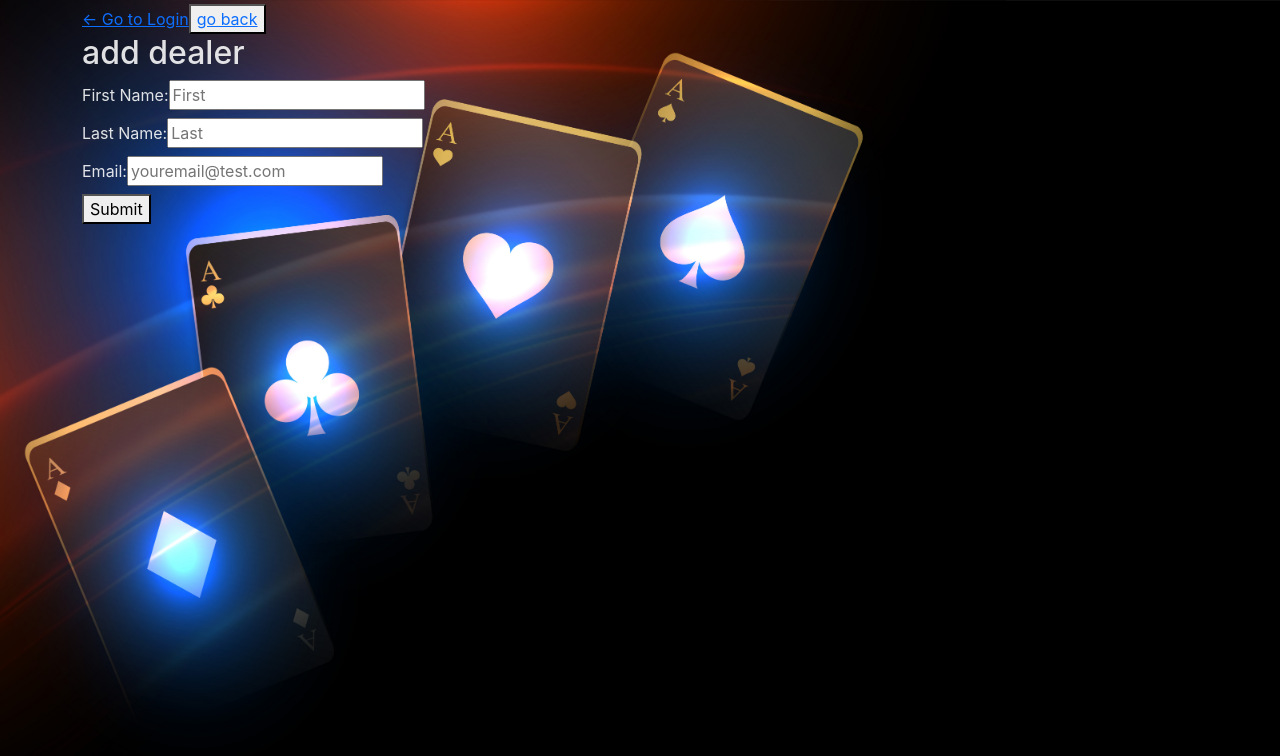
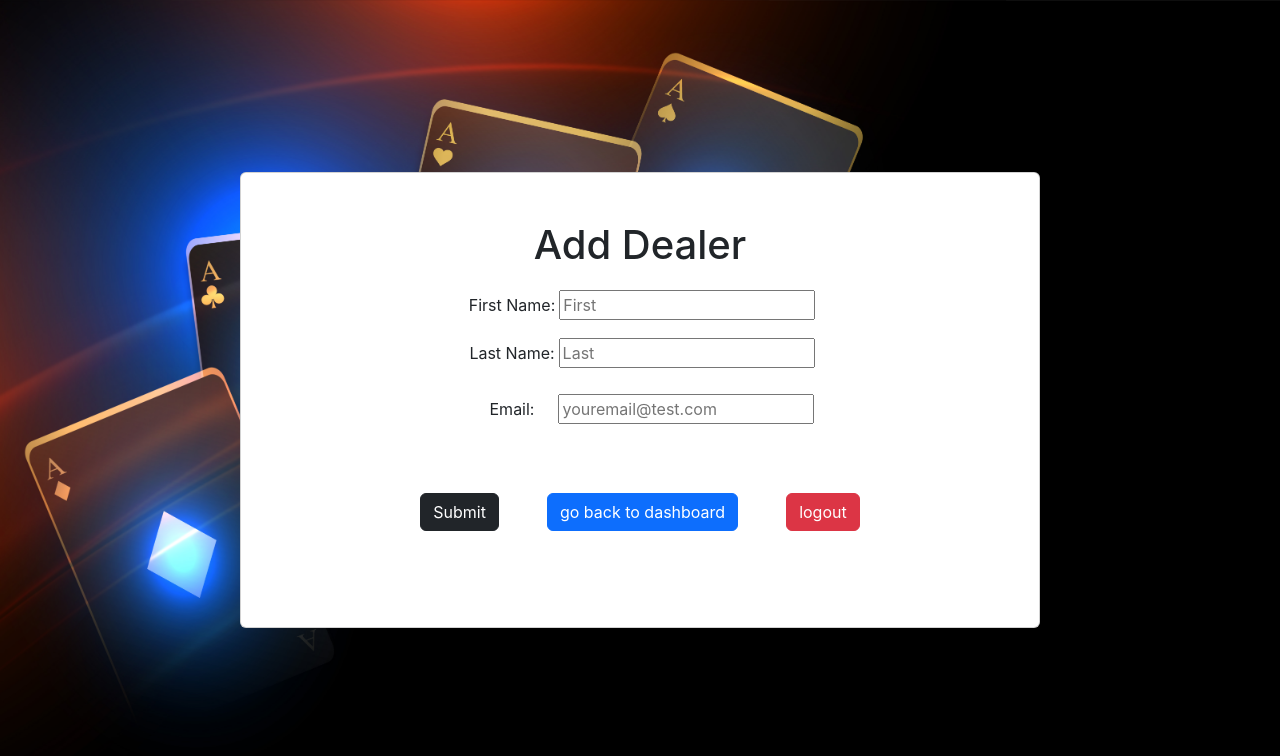
Before and after one commit to florezf90/dealer-data-tracker, a React (Vite) app in the folder client/: page /add-dealer in a window 1280 px wide. Shown: the top 756 px of the page. Built offline with nearby package versions, Linux system fonts and the light colour scheme; sample sign-in values are in the browser's storage.

Commit message:
making final changes to the styling

```diff
--- a/client/src/components/contactForm/contactForm.jsx
+++ b/client/src/components/contactForm/contactForm.jsx
@@ -43,7 +43,7 @@ sendEmail({variables: {input: formData}})
 
 
  return (
-    <Form className="mx-auto" style={{ maxWidth: "400px", margin: "0 auto" }}>
+    <Form className="mx-auto, my-5" style={{ maxWidth: "400px", margin: "0 auto", backgroundColor: "white", padding: "20px", borderRadius: "10px,", color: "black"}}>
       <Form.Group controlId="fullname">
         <Form.Label> Name</Form.Label>
         <Form.Control type="text" onChange={(e) => setfullname(e.target.value)} placeholder="John Smith"/>
--- a/client/src/components/dropdown/dropdown.jsx
+++ b/client/src/components/dropdown/dropdown.jsx
@@ -8,7 +8,7 @@ function CustomDropdown({ title, options }) {
     Auth.logout();
   };
   return (
-    <NavDropdown title={title} id="basic-nav-dropdown">
+    <NavDropdown title={title} id="basic-nav-dropdown"style={{ color: "black" }}>
       {options.map((option, index) => (
         <NavDropdown.Item key={index} href={option.href}>
           {option.label}
--- a/client/src/components/feature-cards/featurecards.jsx
+++ b/client/src/components/feature-cards/featurecards.jsx
@@ -29,8 +29,8 @@ const TwoColumnHero = ({ rowContents }) => {
           )}
           <Col className="d-flex align-items-center justify-content-center">
             <div className="left-content text-center mt-5 pt-5">
-              <h1 className="title">{title}</h1>
-              <p className="paragraph text-center " style={{ maxWidth: "700px" }}>
+              <h1 className="title" style={{textShadow: '3px 3px 8px rgba(0, 0, 0, 0.9)'}}>{title}</h1>
+              <p className="paragraph text-center " style={{ maxWidth: "700px", textShadow: '2px 2px 1px rgba(0, 0, 0, 4)' }}>
                 {paragraph}
               </p>
             </div>
--- a/client/src/components/presentation/presentationmodel.jsx
+++ b/client/src/components/presentation/presentationmodel.jsx
@@ -7,8 +7,8 @@ const PresentationModel = ({ title, paragraph}) => {
     <Container>
       <Row className="text-center mt-5">
         <Col>
-          <h1 className="display-1 " style={{ marginTop: "30px" }}> {title}</h1>
-          <p className="smaller-font">
+          <h1 className="display-1 " style={{ marginTop: "30px", textShadow: '3px 3px 8px rgba(0, 0, 0, 6)' }} > {title}</h1>
+          <p className="smaller-font" style={{ color: '#F0F0F0', textShadow: '2px 2px 3px rgba(0, 0, 0, 6)', fontSize: '1.2em' }}>
             {paragraph}
           </p>
         </Col>
--- a/client/src/components/team-presentation/teamcards.jsx
+++ b/client/src/components/team-presentation/teamcards.jsx
@@ -15,7 +15,7 @@ const TeamPresentation = ({ cardData }) => {
      <Container className="my-5">
       <Row className="text-center mt-5">
         <Col>
-          <h1 className="display-1" style={{ marginTop: "150px" }}>
+          <h1 className="display-1" style={{ marginTop: "150px", textShadow: '2px 2px 5px rgba(0, 0, 0, 6)' }}>
             The developer Team
           </h1>
         </Col>
--- a/client/src/components/title/titleAndParagraph.jsx
+++ b/client/src/components/title/titleAndParagraph.jsx
@@ -7,12 +7,12 @@ const TitleAndParagraph = ({ title, paragraph, paragraphpadding }) => {
 
   return (
     <Container className="my-5" >
-      <Row className="text-center mt-5" >
+      <Row className="text-center mt-5" style={{ textShadow: '3px 3px 8px rgba(0, 0, 0, 0.9)' }}>
         <Col>
-          <h1 className="display-1 " style={{ marginTop: "150px" }}> {title}</h1>
-          <p className="smaller-font" style={{ paddingBottom: paragraphpadding }} >
-            {paragraph}
-          </p>
+          <h1 className="display-1 " style={{ marginTop: "150px", textShadow: '3px 3px 8px rgba(0, 0, 0, 6)' }}> {title}</h1>
+<p className="smaller-font" style={{ paddingBottom: paragraphpadding, color: '#F0F0F0', textShadow: '2px 2px 1px rgba(0, 0, 0, 6)', fontSize: '1.2em' }}>
+  {paragraph}
+</p>
         </Col>
       </Row>
     </Container>
--- a/client/src/pages/Dashboard.jsx
+++ b/client/src/pages/Dashboard.jsx
@@ -1,55 +1,73 @@
-import { Link } from 'react-router-dom';
-import { useQuery } from '@apollo/client';
-import { useMutation } from '@apollo/client';
-import { GET_DEALERS } from '../utils/queries'; // Import the GraphQL query
-import { Card, Button} from 'react-bootstrap';
-import { REMOVE_DEALER } from '../utils/mutations';
-import AuthService from '../utils/auth';
-import Auth from '../utils/auth';
-import './dashboard.css';
-
+import { Link } from "react-router-dom";
+import { useQuery } from "@apollo/client";
+import { useMutation } from "@apollo/client";
+import { GET_DEALERS } from "../utils/queries"; // Import the GraphQL query
+import { Card, Button } from "react-bootstrap";
+import { REMOVE_DEALER } from "../utils/mutations";
+import AuthService from "../utils/auth";
+import Auth from "../utils/auth";
+import "./dashboard.css";
 
 const Dashboard = () => {
   // State to store dealer performance data
 
   const [removeDealer] = useMutation(REMOVE_DEALER);
 
-
   const { loading, error, data } = useQuery(GET_DEALERS, {
-    variables: { email: AuthService.getUserIdFromToken() }
+    variables: { email: AuthService.getUserIdFromToken() },
   });
 
   const logout = (event) => {
     event.preventDefault();
     Auth.logout();
-  }
+  };
 
   const handleDelete = async (dealerId) => {
     try {
       await removeDealer({
         variables: { _id: dealerId },
-      })
+      });
       window.location.reload();
     } catch (error) {
       console.error(error);
     }
-  }
-
-
+  };
 
   if (!AuthService.loggedIn()) {
-    window.location.assign('/login');
+    window.location.assign("/login");
   }
 
   // Check if data is undefined or dealers // dealers array is empty
-if (!data || !data.user || !data.user.dealers || data.user.dealers.length === 0) {
+  if (
+    !data ||
+    !data.user ||
+    !data.user.dealers ||
+    data.user.dealers.length === 0
+  ) {
     return (
-    <div className="dashboard">
-      <h2>Dealer Performance Dashboard</h2>
-      <p>No dealers available</p>
+      <div className="dealer-performance-list my-5">
+        <Card className="mx-auto my-3 p-3" style={{ width: "50%" }}>
+          <Card.Body>
+            <Card.Title className="m-2 mx-4">
+              {" "}
+              <h2>Dealer Performance Dashboard </h2>
+            </Card.Title>
+            <p className="mx-4 my-5">
+              {" "}
+              <h5>No hired dealers yet</h5>
+            </p>
             <Link to="/add-dealer">
-        <button>Add Dealer</button>
+              <Button variant="primary" className="m-2">
+                Add Dealer
+              </Button>
             </Link>
+            {Auth.loggedIn() && (
+              <Button variant="danger" className="m-2" onClick={logout}>
+                Logout
+              </Button>
+            )}
+          </Card.Body>
+        </Card>
       </div>
     );
   }
@@ -62,12 +80,23 @@ return (
       <div className="text-center my-5">
         <div className="row">
           <div className="col-6 offset-3">
-        <h2 style={{ backgroundColor: 'white', padding: '10px', color: 'black'}}>Dealer Performance Dashboard</h2>
+            <h2
+              style={{
+                backgroundColor: "white",
+                padding: "10px",
+                color: "black",
+                borderRadius: "8px",
+              }}
+            >
+              Dealer Performance Dashboard
+            </h2>
             <Link to="/add-dealer">
-          <Button variant="primary" className="m-2">Add Dealer</Button>
+              <Button variant="primary" className="m-2">
+                Add Dealer
+              </Button>
             </Link>
             {Auth.loggedIn() && (
-          <Button variant="light" className="m-2" onClick={logout}>
+              <Button variant="danger" className="m-2" onClick={logout}>
                 Logout
               </Button>
             )}
@@ -75,18 +104,40 @@ return (
         </div>
       </div>
       <div className="dealer-performance-list my-5">
-    {data.user.dealers.map(dealer => (
-      <Card key={dealer._id} className="mx-auto my-3 p-3" style={{ width: '50%' }}>
+        {data.user.dealers.map((dealer) => (
+          <Card
+            key={dealer._id}
+            className="mx-auto my-3 p-3"
+            style={{ width: "50%" }}
+          >
             <Card.Body>
-          <Card.Title className='m-2 mx-4'>{dealer.firstName} {dealer.lastName}</Card.Title>
-          <Card.Subtitle className="mx-4 my-3 text-muted">{dealer.email}</Card.Subtitle>
+              <Card.Title className="m-2 mx-4">
+                {dealer.firstName} {dealer.lastName}
+              </Card.Title>
+              <Card.Subtitle className="mx-4 my-3 text-muted">
+                {dealer.email}
+              </Card.Subtitle>
               <Card.Text className="mx-4 ">
                 hired on: {dealer.createdAt}
               </Card.Text>
               <div className="mb-2 mx-3">
-            <Button variant="danger" className="my-4 mx-2" onClick={() => handleDelete(dealer._id)}>Delete</Button>
-            <Link to={"/report-history/" + dealer._id}><Button variant="primary" className="mr-2 mx-2">View Reports</Button></Link>
-            <Link to={"/add-report/" + dealer._id}><Button variant="primary" className="mr-2 mx-2">New Report</Button></Link>
+                <Button
+                  variant="danger"
+                  className="my-4 mx-2"
+                  onClick={() => handleDelete(dealer._id)}
+                >
+                  Delete
+                </Button>
+                <Link to={"/report-history/" + dealer._id}>
+                  <Button variant="primary" className="mr-2 mx-2">
+                    View Reports
+                  </Button>
+                </Link>
+                <Link to={"/add-report/" + dealer._id}>
+                  <Button variant="primary" className="mr-2 mx-2">
+                    New Report
+                  </Button>
+                </Link>
               </div>
             </Card.Body>
           </Card>
--- a/client/src/pages/DealerForm.jsx
+++ b/client/src/pages/DealerForm.jsx
@@ -1,14 +1,26 @@
 import { useState } from 'react';
-import { Link } from 'react-router-dom';
 import { useMutation } from '@apollo/client';
 import { ADD_DEALER } from '../utils/mutations';
 import  AuthService  from '../utils/auth';
+import { Card, Button } from 'react-bootstrap';
+// import { Link, useHistory } from 'react-router-dom';
+
 
 
 function DealerForm() {
   const [formState, setFormState] = useState({ email: '', firstName: '', lastName: '' });
   const [addUser] = useMutation(ADD_DEALER);
   const isAuthenticated = AuthService.loggedIn();
+
+    const handleLogout = () => {
+    AuthService.logout();
+    window.location.replace('/login');
+  };
+
+    const handleGoBack = () => {
+window.location.assign('/dashboard');
+};
+
 
   if (!isAuthenticated) {
     window.location.assign('/login');
@@ -42,17 +54,12 @@ function DealerForm() {
   };
 
   return (
-    <div className="container my-1">
-      <Link to="/login">← Go to Login</Link>
-
-        <button>
-        <Link to="/dashboard"> go back</Link>
-      </button>
-
-      <h2>add dealer</h2>
+    <div className="container d-flex align-items-center justify-content-center" style={{ height: '100vh' }}>
+      <Card className="p-5 text-center" style={{ width: '50rem', padding: '20px', backgroundColor: 'white' }}>
+      <h1>Add Dealer</h1>
       <form onSubmit={handleFormSubmit}>
         <div className="flex-row space-between my-2">
-          <label htmlFor="firstName">First Name:</label>
+          <label htmlFor="firstName" className='mx-1 my-2'>First Name:</label>
           <input
             placeholder="First"
             name="firstName"
@@ -62,7 +69,7 @@ function DealerForm() {
           />
         </div>
         <div className="flex-row space-between my-2">
-          <label htmlFor="lastName">Last Name:</label>
+          <label htmlFor="lastName" className=' mx-1 my-2'>Last Name:</label>
           <input
             placeholder="Last"
             name="lastName"
@@ -72,7 +79,7 @@ function DealerForm() {
           />
         </div>
         <div className="flex-row space-between my-2">
-          <label htmlFor="email">Email:</label>
+          <label htmlFor="email" className='mx-4 my-3'>Email:</label>
           <input
             placeholder="youremail@test.com"
             name="email"
@@ -82,9 +89,12 @@ function DealerForm() {
           />
         </div>
         <div className="flex-row flex-end">
-          <button type="submit">Submit</button>
+          <Button type="submit" variant='dark' >Submit</Button>
+          <Button variant='primary' className=' mx-5 my-5' onClick={handleGoBack}>go back to dashboard</Button>
+          <Button variant='danger' onClick={handleLogout}>logout</Button>
         </div>
       </form>
+      </Card>
     </div>
   );
 }
--- a/client/src/pages/Home.jsx
+++ b/client/src/pages/Home.jsx
@@ -40,7 +40,7 @@ const Home = () => {
     <main>
       <MainNavbar />
       <div className="hero my-5 p-5">
-        <PresentationModel title={newtitle} paragraph={newparagraph} />
+        <PresentationModel title={newtitle} paragraph={newparagraph}  />
       </div>
       <div className="hero-container mt-5 p-5" id="features">
         <TitleAndParagraph
--- a/client/src/pages/ReportHistory.jsx
+++ b/client/src/pages/ReportHistory.jsx
@@ -80,7 +80,7 @@ const ReportHistory = () => {
             as="a"
             href={"/add-report/" + dealerId}
             ref={ref}
-            variant="primary"
+            variant="danger"
             {...triggerHandler}
             className="d-inline-flex align-items-center my-5"
           >
@@ -97,6 +97,7 @@ const ReportHistory = () => {
         <DropdownButton
           id="dealers-dropdown"
           title={currentDealer.lastName + ", " + currentDealer.firstName}
+          variant="primary"
         >
           <Dropdown.Item active>
             {currentDealer.lastName + ", " + currentDealer.firstName}
@@ -143,8 +144,8 @@ const ReportHistory = () => {
           {/* Left container */}
           <Card className="w-75 my-4 d-flex justify-content-center">
             <Card.Body>
-              <h1 className="text-center my-3">
-                <Badge>Dealer summary</Badge>
+              <h1 className="text-center my-3" >
+                <Badge  >Dealer summary</Badge>
               </h1>
               <div className="d-flex justify-content-center mt-5">
                 <DealerSelectDiv />
@@ -167,10 +168,10 @@ const ReportHistory = () => {
               <Row>
                 <Col className="d-flex justify-content-center mb-4">
                   <Link to="/dashboard">
-                    <Button className="mx-3">Back to Dashboard</Button>
+                    <Button className="mx-3" variant="dark">Back to Dashboard</Button>
                   </Link>
 
-                  {Auth.loggedIn() && <Button onClick={logout}>Logout</Button>}
+                  {Auth.loggedIn() && <Button onClick={logout} variant="danger">Logout</Button>}
                 </Col>
               </Row>
             </Card.Body>
@@ -185,8 +186,8 @@ const ReportHistory = () => {
               </h1>
               <div className="d-flex justify-content-center">
                 <AddReportDiv />
-                <OverlayTrigger placement="top" overlay={<Tooltip> Having issues? Contact Us</Tooltip>}>
-                 <Button variant="primary" className="mx-3 my-5" as={Link} to="/contact-us">Get Help</Button>
+                <OverlayTrigger placement="top" overlay={<Tooltip > Having issues? Contact Us</Tooltip>}>
+                 <Button variant="dark" className="mx-3 my-5" as={Link} to="/contact-us">Get Help</Button>
                 </OverlayTrigger>
               </div>
               <DealerReportsDiv />
```
Lines whose indentation alone changed are shown as unchanged.
